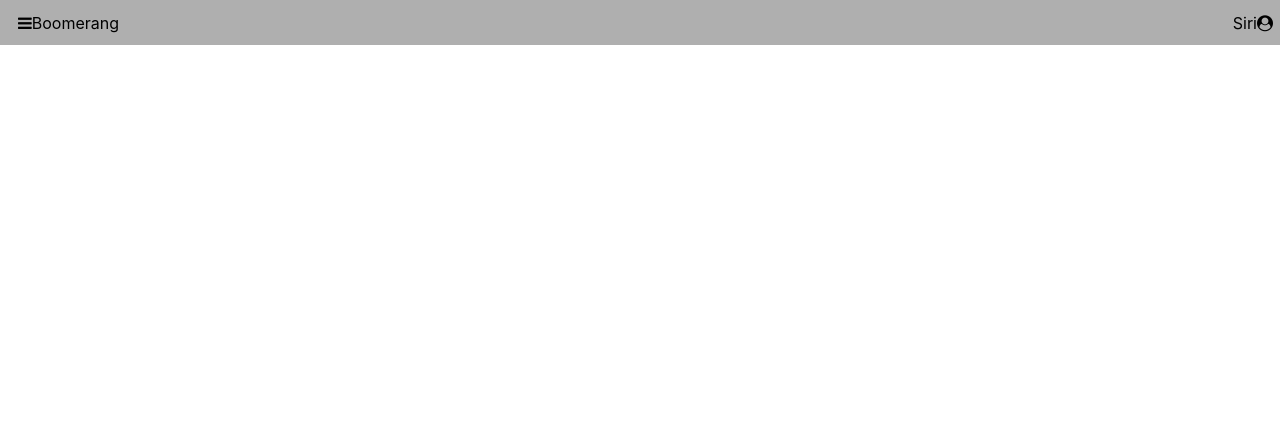
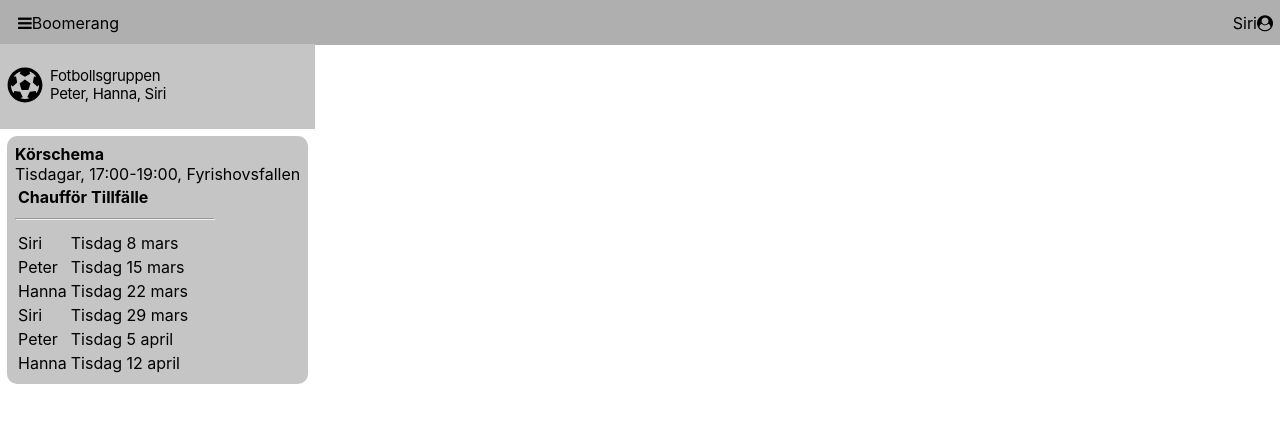
Before and after one commit to miotholerus/boomerang, a React (Create React App) app: page /viewschedule in a window 1280 px wide. Shown: the top 422 px of the page. Built offline with nearby package versions, Linux system fonts and the light colour scheme.

Commit message:
Mo/15/04

```diff
--- a/public/styles.css
+++ b/public/styles.css
@@ -201,3 +201,12 @@ input {
   width: 36px;
   /* margin: 7px; */
 }
+
+
+hr{
+  background-color: rgb(0, 3, 5);
+  width: 200px;
+  height: 0px;
+  float: left;
+
+}
--- a/src/components/ViewSchedule.js
+++ b/src/components/ViewSchedule.js
@@ -1,14 +1,100 @@
 import React from 'react'
 import Header from './Header'
 import RideOccation from './RideOccation'
+import CreateSchedule from './CreateSchedule'
 
-export default function ViewSchedule({schedule}) {
+
+
+import { BrowserRouter as Router, Route, Switch, Link, useHistory } from "react-router-dom";
+
+
+function Football() {
     return (
-        <Header/>
+        <svg aria-hidden="true" focusable="false" data-prefix="fas" data-icon="futbol" className="svg-inline--fa fa-futbol fa-w-16" role="img" xmlns="http://www.w3.org/2000/svg" viewBox="0 0 512 512">
+            <path fill="currentColor" d="M504 256c0 136.967-111.033 248-248 248S8 392.967 8 256 119.033 8 256 8s248 111.033 248 248zm-48 0l-.003-.282-26.064 22.741-62.679-58.5 16.454-84.355 34.303 3.072c-24.889-34.216-60.004-60.089-100.709-73.141l13.651 31.939L256 139l-74.953-41.525 13.651-31.939c-40.631 13.028-75.78 38.87-100.709 73.141l34.565-3.073 16.192 84.355-62.678 58.5-26.064-22.741-.003.282c0 43.015 13.497 83.952 38.472 117.991l7.704-33.897 85.138 10.447 36.301 77.826-29.902 17.786c40.202 13.122 84.29 13.148 124.572 0l-29.902-17.786 36.301-77.826 85.138-10.447 7.704 33.897C442.503 339.952 456 299.015 456 256zm-248.102 69.571l-29.894-91.312L256 177.732l77.996 56.527-29.622 91.312h-96.476z"></path>
+        </svg>
+    )
+}
+
+export default function ViewSchedule({ schedule }) {
+    return (
+
 
         // egentligen bör vi hämta och mappa en lista av occations ur schedule, snarare än direkt över schedule
         // schedule.map(occation => {
         //     return <RideOccation key={occation.id} occation={occation} />
         // })
+        <div>
+            <Header />
+
+            <div className="page-content">
+                <div className="sub-header-football">
+                    <div className="football-column">
+                        <Football />
+                    </div>
+
+                    <div className="group-column">Fotbollsgruppen<br></br>Peter, Hanna, Siri
+                    </div>
+                </div>
+
+                <form className="container form"><b>Körschema</b>
+                    <div className="scheduleList">Tisdagar, 17:00-19:00, Fyrishovsfallen
+                <br></br>
+
+                        <table >
+                            <tr>
+                                <th>Chaufför</th>
+                                <th>Tillfälle</th>
+                            </tr>
+                        </table>
+                        <hr></hr><br></br>
+                        <table>
+                            <tr>
+                                <td>Siri</td>
+                                <td>Tisdag 8 mars</td>
+                            </tr>
+
+                            <tr>
+                                <td>Peter</td>
+                                <td>Tisdag 15 mars</td>
+                            </tr>
+
+                            <tr>
+                                <td>Hanna</td>
+                                <td>Tisdag 22 mars</td>
+                            </tr>
+
+                            <tr>
+                                <td>Siri</td>
+                                <td>Tisdag 29 mars</td>
+                            </tr>
+
+                            <tr>
+                                <td>Peter</td>
+                                <td>Tisdag 5 april</td>
+                            </tr>
+
+                            <tr>
+                                <td>Hanna</td>
+                                <td>Tisdag 12 april</td>
+                            </tr>
+
+                        </table>
+
+                    </div>
+
+                </form>
+            </div>
+        </div>
+
+
+
+
+
+
+
+
+
+
     )
 }
```
Also changed, not shown: src/components/FootballBanner.js (added).
